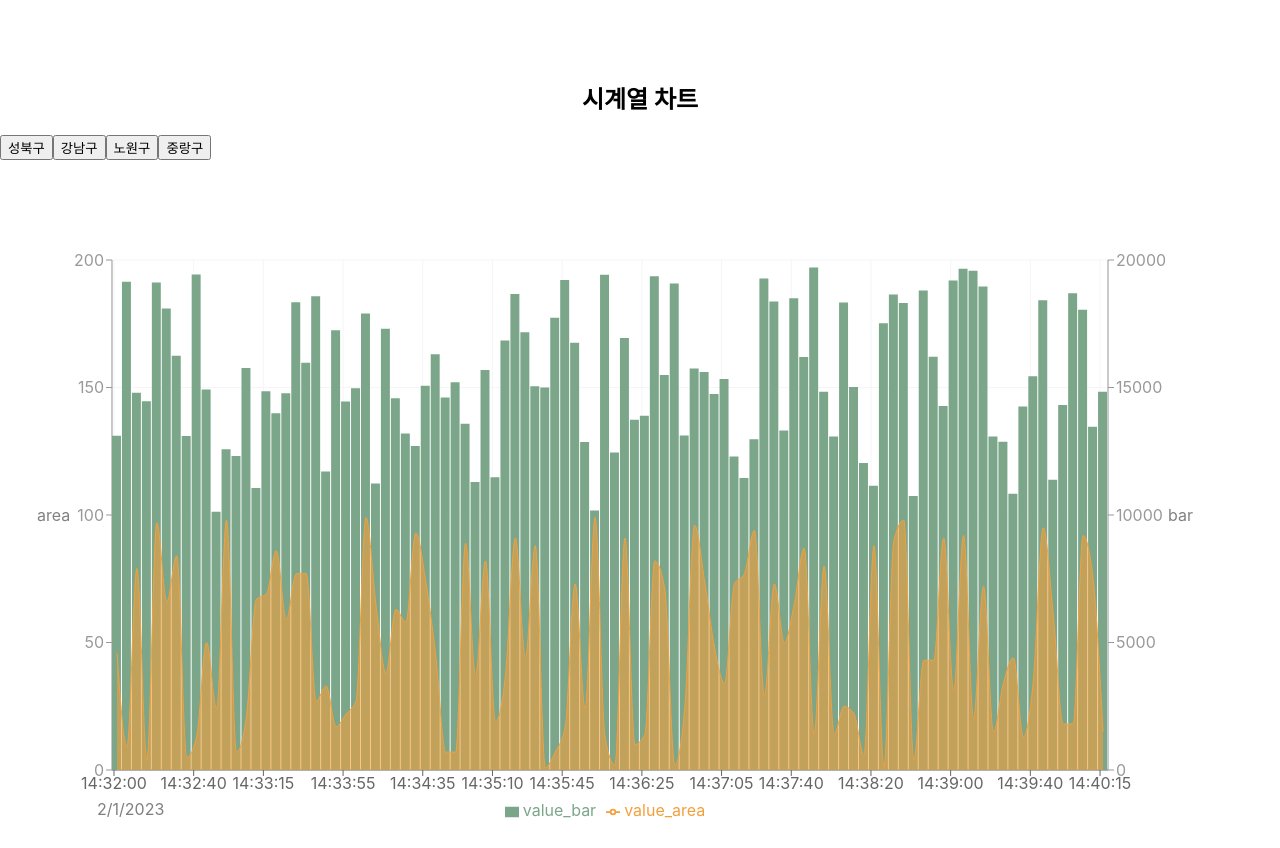
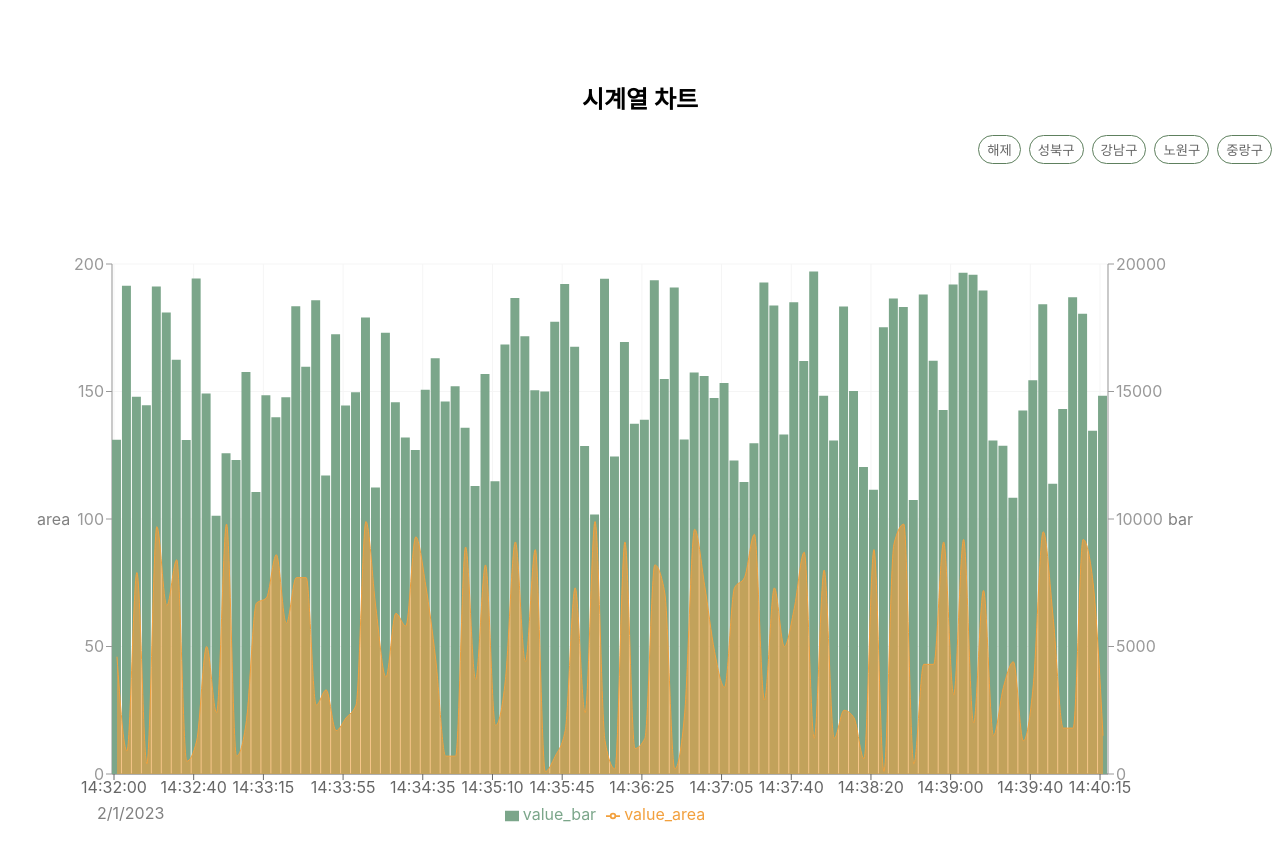
Before and after one commit to creamy-ocean/time-series-chart, a React (Create React App) app: page / in a window 1280 px wide. Built offline with nearby package versions, Linux system fonts and the light colour scheme.

Commit message:
[Style] 필터 버튼 스타일링

```diff
--- a/src/components/domain/Filter.tsx
+++ b/src/components/domain/Filter.tsx
@@ -1,22 +1,49 @@
+import styled from "styled-components";
 import useChartData from "../../hooks/useChartData";
 import { ChartProps } from "../../types/types";
 
-const Filter = ({ setActiveFilter }: Omit<ChartProps, "activeFilter">) => {
+const Filter = ({ activeFilter, setActiveFilter }: ChartProps) => {
   const { locationFilters } = useChartData();
 
   return (
-    <div>
-      {locationFilters &&
-        locationFilters.map((locationFilter) => (
-          <button
-            key={locationFilter}
-            onClick={() => setActiveFilter(locationFilter)}
-          >
-            {locationFilter}
-          </button>
-        ))}
-    </div>
+    <FilterBox>
+      {locationFilters && (
+        <>
+          <Button onClick={() => setActiveFilter("")}>해제</Button>
+          {locationFilters.map((locationFilter) => (
+            <FilterButton
+              key={locationFilter}
+              onClick={() => setActiveFilter(locationFilter)}
+              $isActive={activeFilter === locationFilter}
+            >
+              {locationFilter}
+            </FilterButton>
+          ))}
+        </>
+      )}
+    </FilterBox>
   );
 };
 
 export default Filter;
+
+const FilterBox = styled.div`
+  display: flex;
+  justify-content: flex-end;
+`;
+
+const Button = styled.button`
+  padding: 0.25rem 0.5rem;
+  margin-right: 0.5rem;
+  border: 1px solid #5e805e;
+  border-radius: 1rem;
+  cursor: pointer;
+  background-color: #fff;
+  color: #666;
+`;
+
+const FilterButton = styled(Button)<{ $isActive: boolean }>`
+  color: ${({ $isActive }) => ($isActive ? "#5e805e" : "")};
+  font-weight: ${({ $isActive }) => ($isActive ? "bold" : "")};
+  border: ${({ $isActive }) => ($isActive ? "2px solid #5e805e" : "")};
+`;
--- a/src/pages/ChartPage.tsx
+++ b/src/pages/ChartPage.tsx
@@ -7,7 +7,7 @@ const ChartPage = () => {
 
   return (
     <>
-      <Filter setActiveFilter={setActiveFilter} />
+      <Filter activeFilter={activeFilter} setActiveFilter={setActiveFilter} />
       <Chart activeFilter={activeFilter} setActiveFilter={setActiveFilter} />
     </>
   );
```
